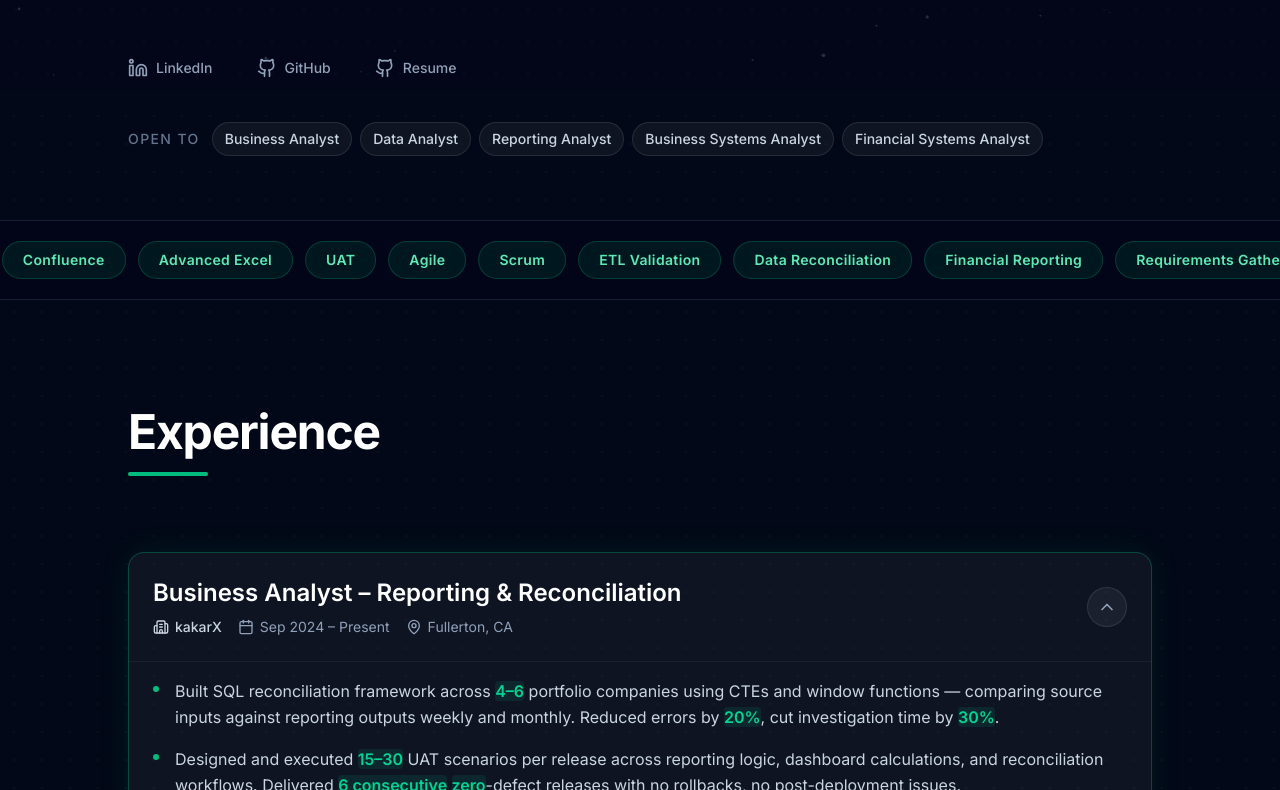
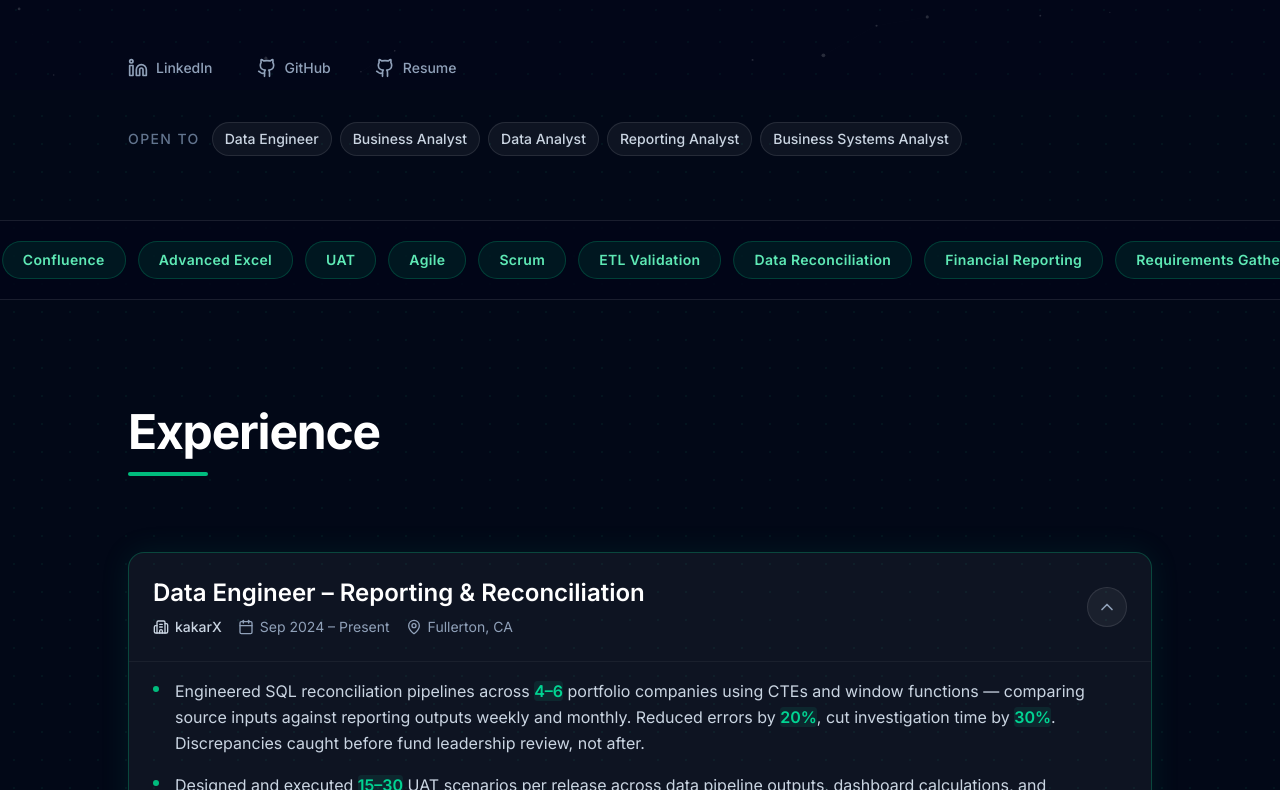
Before and after one commit to Sonawane250398/portfolio, a React (Vite) app: page / in a window 1280 px wide. Shown: the part 710-1500 px from the top of the page. Built offline with nearby package versions, Linux system fonts and the light colour scheme.

Commit message:
Update KakarX to Data Engineer positioning

```diff
--- a/src/data/resume.ts
+++ b/src/data/resume.ts
@@ -2,7 +2,7 @@ export const resumeData = {
   basics: {
     name: "Yash Sonawane",
     title: "Business Analyst",
-    subtitle: "Data Analyst · Business Analyst · SQL Reconciliation · UAT · Reporting Systems",
+    subtitle: "Data Engineer · Data Analyst · SQL Reconciliation · UAT · Reporting Systems",
     summary: "I find the reconciliation breaks that don't surface until month-end, then build the controls that catch them at the source. 4+ years across financial reporting systems, SQL reconciliation frameworks, and UAT pipelines. The work that matters is upstream: validating data before it moves, not explaining why it's wrong after it reaches reporting.",
     location: "Fullerton, California, United States",
     email: "yashsonawane25.work@gmail.com",
@@ -12,7 +12,7 @@ export const resumeData = {
       { name: "GitHub", url: "https://github.com/Sonawane250398" },
       { name: "Resume", url: "https://drive.google.com/file/d/1nkGBvltsEcANwqcBy-ri4Xjz2K8p0dJX/view" }
     ],
-    openTo: ["Business Analyst", "Data Analyst", "Reporting Analyst", "Business Systems Analyst", "Financial Systems Analyst"]
+    openTo: ["Data Engineer", "Business Analyst", "Data Analyst", "Reporting Analyst", "Business Systems Analyst"]
   },
   architecture: {
     title: "Financial Reporting Data Architecture",
@@ -30,13 +30,13 @@ export const resumeData = {
     {
       company: "kakarX",
       companyDescription: "Venture Capital & Private Equity",
-      role: "Business Analyst – Reporting & Reconciliation",
+      role: "Data Engineer – Reporting & Reconciliation",
       dates: "Sep 2024 – Present",
       location: "Fullerton, CA",
       bullets: [
-        "Built SQL reconciliation framework across 4–6 portfolio companies using CTEs and window functions — comparing source inputs against reporting outputs weekly and monthly. Reduced errors by 20%, cut investigation time by 30%.",
-        "Designed and executed 15–30 UAT scenarios per release across reporting logic, dashboard calculations, and reconciliation workflows. Delivered 6 consecutive zero-defect releases with no rollbacks, no post-deployment issues.",
-        "Built Tableau reporting layer surfacing 12 KPIs used by founders in monthly portfolio reviews — replaced manual pulls across 4–6 files with a single consolidated dashboard."
+        "Engineered SQL reconciliation pipelines across 4–6 portfolio companies using CTEs and window functions — comparing source inputs against reporting outputs weekly and monthly. Reduced errors by 20%, cut investigation time by 30%. Discrepancies caught before fund leadership review, not after.",
+        "Designed and executed 15–30 UAT scenarios per release across data pipeline outputs, dashboard calculations, and reconciliation workflows -- validated business rules, identified edge cases in missing-data conditions, signed off release readiness. Delivered 6 consecutive zero-defect releases with no rollbacks, no post-deployment issues.",
+        "Built Tableau reporting layer surfacing 12 KPIs used by founders in monthly portfolio reviews -- replaced manual pulls across 4–6 files with a single consolidated dashboard."
       ]
     },
     {
```
